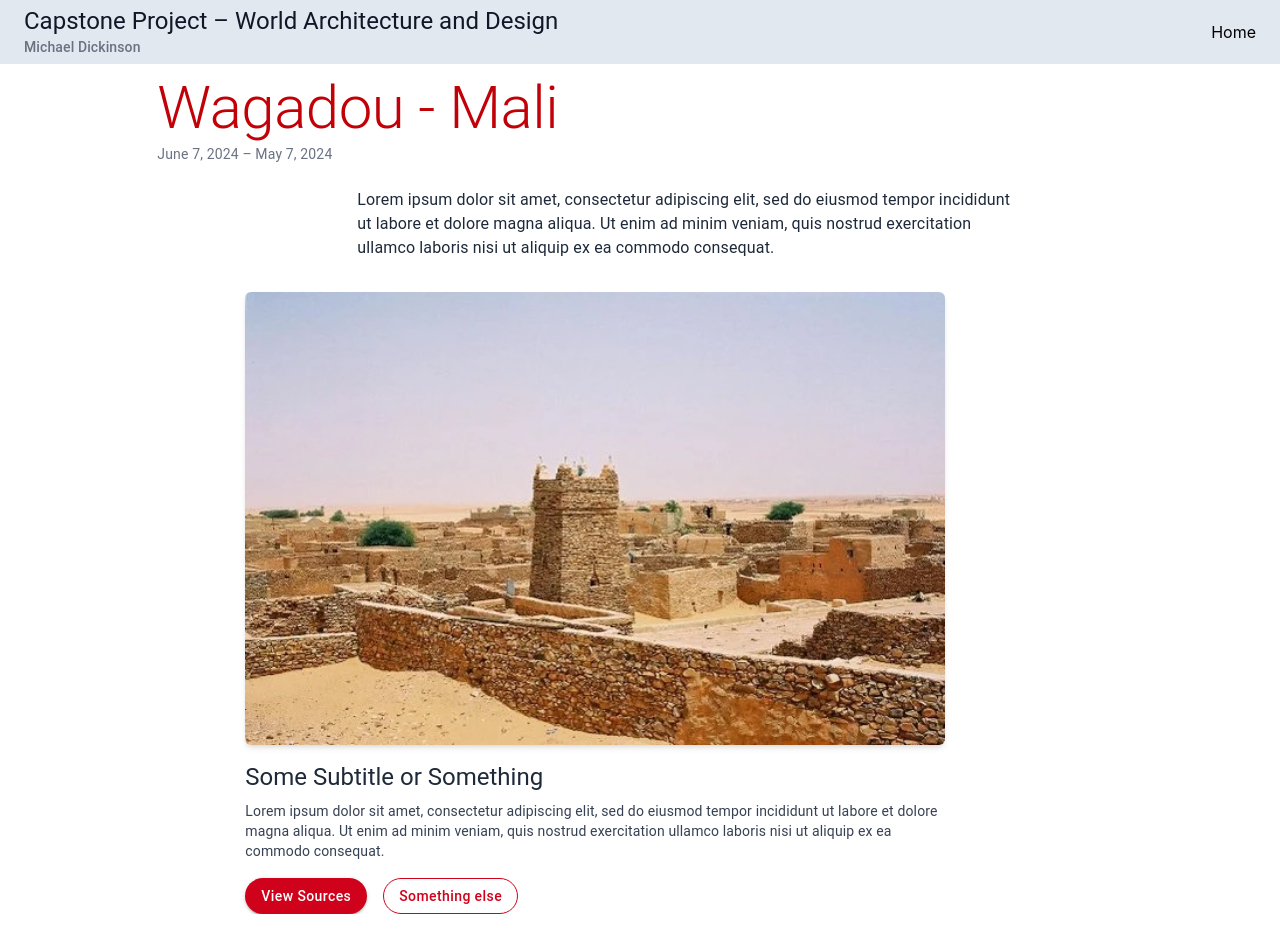
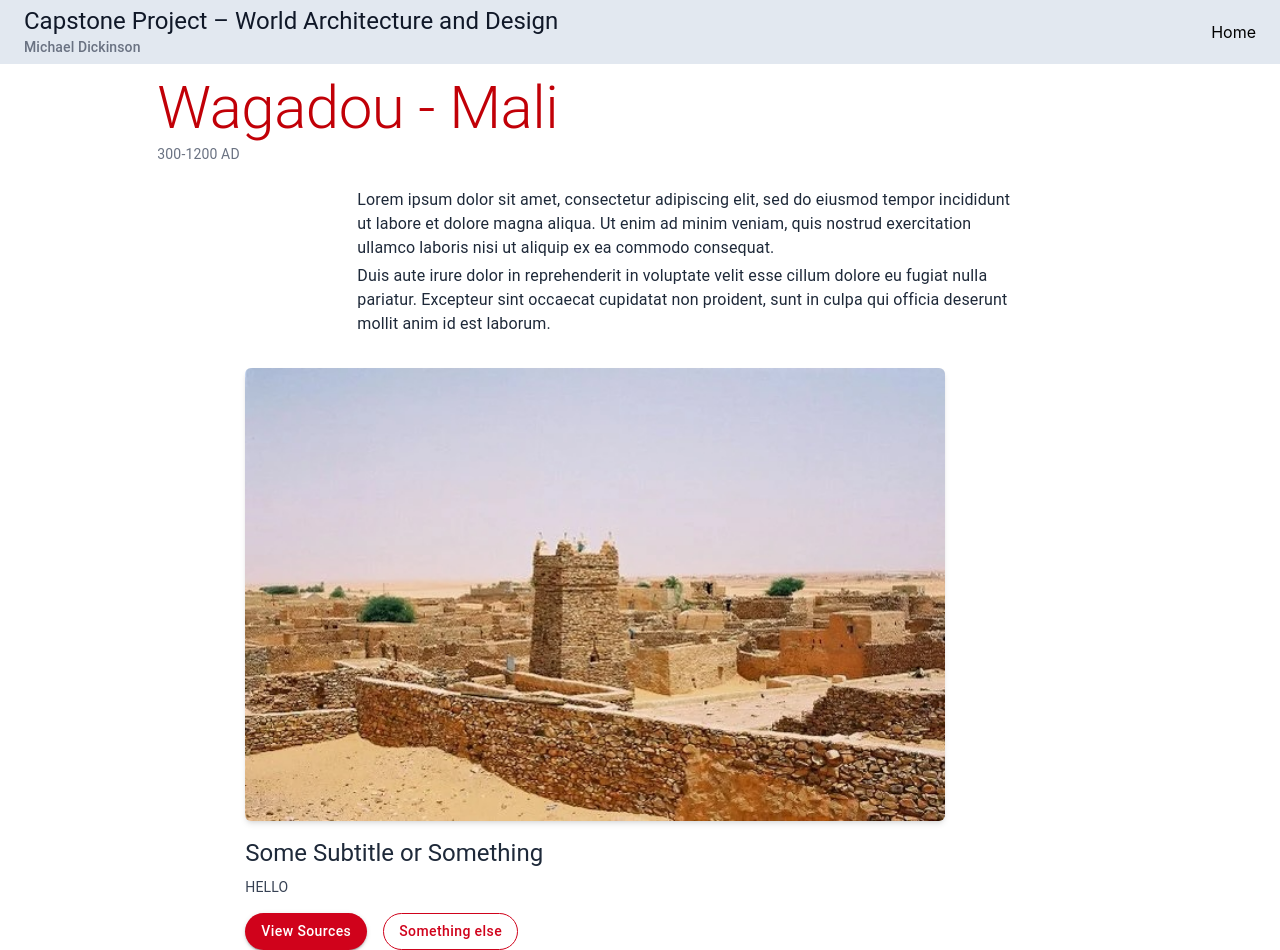
Before and after one commit to Michael-R-Dickinson/interactive-history-map, a React (Vite) app: page /location/wagadou in a window 1280 px wide. Before the commit the page ends 914 px from the top, so only its background shows below. Built offline with nearby package versions, Linux system fonts and the light colour scheme.

Commit message:
added description paragraphs

```diff
--- a/src/atoms.ts
+++ b/src/atoms.ts
@@ -4,8 +4,10 @@ export type LocationData = {
   imageFileName: string
   name: string
   path: string
+  dateRange: string
   location: string
-  description: string
+  overview: string
+  descriptionParagraphs?: string[]
   latitude: number
   longitude: number
 }
@@ -16,8 +18,13 @@ const defaultLocations: LocationData[] = [
     location: "Mali",
     name: "Wagadou",
     path: "wagadou",
-    description:
-      "Lorem ipsum dolor sit amet, consectetur adipiscing elit, sed do eiusmod tempor incididunt ut labore et dolore magna aliqua. Ut enim ad minim veniam, quis nostrud exercitation ullamco laboris nisi ut aliquip ex ea commodo consequat. ",
+    dateRange: "300-1200 AD",
+    overview:
+      "Lorem ipsum dolor sit amet, consectetur adipiscing elit, sed do eiusmod tempor incididunt ut labore et dolore magna aliqua.",
+    descriptionParagraphs: [
+      "Lorem ipsum dolor sit amet, consectetur adipiscing elit, sed do eiusmod tempor incididunt ut labore et dolore magna aliqua. Ut enim ad minim veniam, quis nostrud exercitation ullamco laboris nisi ut aliquip ex ea commodo consequat.",
+      "Duis aute irure dolor in reprehenderit in voluptate velit esse cillum dolore eu fugiat nulla pariatur. Excepteur sint occaecat cupidatat non proident, sunt in culpa qui officia deserunt mollit anim id est laborum.",
+    ],
     latitude: 17.570692,
     longitude: -3.996166,
   },
@@ -26,8 +33,12 @@ const defaultLocations: LocationData[] = [
     location: "Turkey",
     name: "Catahouyuk",
     path: "catahoyuk",
-    description:
-      "Lorem ipsum dolor sit amet, consectetur adipiscing elit, sed do eiusmod tempor incididunt ut labore et dolore magna aliqua. Ut enim ad minim veniam, quis nostrud exercitation ullamco laboris nisi ut aliquip ex ea commodo consequat. ",
+    dateRange: "300-1200 AD",
+    overview: "",
+    descriptionParagraphs: [
+      "Çatalhöyük is an ancient archaeological site located near modern-day Konya in Turkey . It existed from approximately 7100 BCE to 5700 BCE, and, at its height housed between 3000 and 8000 people. The site is notable for being one of the largest and best-preserved Neolithic settlements. It stands out for its unique layout with no streets and densely packed houses that could be accessed via a ladder through the ceiling. ",
+      "The people who once lived there domesticated animals, practiced agriculture, and traded frequently with other civilizations. From the site, we can gain insight into the way people in ancient civilizations lived and the societal structures that existed at the time.",
+    ],
     latitude: 37.6173,
     longitude: 32.8252,
   },
@@ -36,8 +47,13 @@ const defaultLocations: LocationData[] = [
     location: "Iran",
     name: "Zoroastrian Fire Temples",
     path: "fire_temples",
-    description:
+    dateRange: "300-1200 AD",
+    overview:
       "Lorem ipsum dolor sit amet, consectetur adipiscing elit, sed do eiusmod tempor incididunt ut labore et dolore magna aliqua. Ut enim ad minim veniam, quis nostrud exercitation ullamco laboris nisi ut aliquip ex ea commodo consequat. ",
+    descriptionParagraphs: [
+      "Lorem ipsum dolor sit amet, consectetur adipiscing elit, sed do eiusmod tempor incididunt ut labore et dolore magna aliqua. Ut enim ad minim veniam, quis nostrud exercitation ullamco laboris nisi ut aliquip ex ea commodo consequat.",
+      "Duis aute irure dolor in reprehenderit in voluptate velit esse cillum dolore eu fugiat nulla pariatur. Excepteur sint occaecat cupidatat non proident, sunt in culpa qui officia deserunt mollit anim id est laborum.",
+    ],
     latitude: 29.6121,
     longitude: 52.5311,
   },
@@ -46,8 +62,13 @@ const defaultLocations: LocationData[] = [
     location: "Cordoba",
     name: "Great Mosque",
     path: "great_mosque",
-    description:
+    dateRange: "300-1200 AD",
+    overview:
       "Lorem ipsum dolor sit amet, consectetur adipiscing elit, sed do eiusmod tempor incididunt ut labore et dolore magna aliqua. Ut enim ad minim veniam, quis nostrud exercitation ullamco laboris nisi ut aliquip ex ea commodo consequat. ",
+    descriptionParagraphs: [
+      "Lorem ipsum dolor sit amet, consectetur adipiscing elit, sed do eiusmod tempor incididunt ut labore et dolore magna aliqua. Ut enim ad minim veniam, quis nostrud exercitation ullamco laboris nisi ut aliquip ex ea commodo consequat.",
+      "Duis aute irure dolor in reprehenderit in voluptate velit esse cillum dolore eu fugiat nulla pariatur. Excepteur sint occaecat cupidatat non proident, sunt in culpa qui officia deserunt mollit anim id est laborum.",
+    ],
     latitude: 37.8882,
     longitude: -4.7794,
   },
@@ -56,8 +77,13 @@ const defaultLocations: LocationData[] = [
     location: "Western Sahara",
     name: "Kingdom of Mali",
     path: "taghaza",
-    description:
+    dateRange: "300-1200 AD",
+    overview:
       "Lorem ipsum dolor sit amet, consectetur adipiscing elit, sed do eiusmod tempor incididunt ut labore et dolore magna aliqua. Ut enim ad minim veniam, quis nostrud exercitation ullamco laboris nisi ut aliquip ex ea commodo consequat. ",
+    descriptionParagraphs: [
+      "Lorem ipsum dolor sit amet, consectetur adipiscing elit, sed do eiusmod tempor incididunt ut labore et dolore magna aliqua. Ut enim ad minim veniam, quis nostrud exercitation ullamco laboris nisi ut aliquip ex ea commodo consequat.",
+      "Duis aute irure dolor in reprehenderit in voluptate velit esse cillum dolore eu fugiat nulla pariatur. Excepteur sint occaecat cupidatat non proident, sunt in culpa qui officia deserunt mollit anim id est laborum.",
+    ],
     latitude: 20.7856,
     longitude: -13.0518,
   },
@@ -66,8 +92,13 @@ const defaultLocations: LocationData[] = [
     location: "Iraq",
     name: "Baghdad",
     path: "baghdad",
-    description:
+    dateRange: "300-1200 AD",
+    overview:
       "Lorem ipsum dolor sit amet, consectetur adipiscing elit, sed do eiusmod tempor incididunt ut labore et dolore magna aliqua. Ut enim ad minim veniam, quis nostrud exercitation ullamco laboris nisi ut aliquip ex ea commodo consequat. ",
+    descriptionParagraphs: [
+      "Lorem ipsum dolor sit amet, consectetur adipiscing elit, sed do eiusmod tempor incididunt ut labore et dolore magna aliqua. Ut enim ad minim veniam, quis nostrud exercitation ullamco laboris nisi ut aliquip ex ea commodo consequat.",
+      "Duis aute irure dolor in reprehenderit in voluptate velit esse cillum dolore eu fugiat nulla pariatur. Excepteur sint occaecat cupidatat non proident, sunt in culpa qui officia deserunt mollit anim id est laborum.",
+    ],
     latitude: 33.3152,
     longitude: 44.3661,
   },
--- a/src/components/Tile.tsx
+++ b/src/components/Tile.tsx
@@ -24,7 +24,7 @@ interface TileProps {
 const Tile: React.FC<TileProps> = ({ location: locationData }) => {
   const {
     name: title,
-    description,
+    overview: description,
     imageFileName,
     location,
     path,
--- a/src/pages/Location.tsx
+++ b/src/pages/Location.tsx
@@ -8,7 +8,8 @@ interface LocationProps {
 }
 
 const Location: React.FC<LocationProps> = ({ locationData }) => {
-  const { name, description, imageFileName, location } = locationData
+  const { name, descriptionParagraphs, imageFileName, location, dateRange } =
+    locationData
   return (
     <div className="flex justify-center w-full">
       <Box
@@ -33,14 +34,23 @@ const Location: React.FC<LocationProps> = ({ locationData }) => {
               {name} - {location}
             </Typography>
             <Typography variant="body2" className="mb-4 text-gray-500">
-              June 7, 2024 – May 7, 2024
+              {dateRange}
             </Typography>
           </Box>
 
           <Box className="left-28 relative w-5/6 mb-8">
-            <Typography variant="body1" className="text-lg text-gray-800">
-              {description}
-            </Typography>
+            <div>
+              {descriptionParagraphs?.map((paragraph, index) => (
+                <Typography
+                  variant="body1"
+                  className="text-lg text-gray-800"
+                  sx={{ marginBottom: "0.25rem" }}
+                  key={index}
+                >
+                  {paragraph}
+                </Typography>
+              ))}
+            </div>
           </Box>
 
           <Box className="w-3/4 min-w-[700px] max-w-[800px] max-h-[500px]">
@@ -63,7 +73,7 @@ const Location: React.FC<LocationProps> = ({ locationData }) => {
               variant="body2"
               className="mb-6 leading-relaxed text-gray-700"
             >
-              {description}
+              HELLO
             </Typography>
 
             <Box className="mt-4">
```
